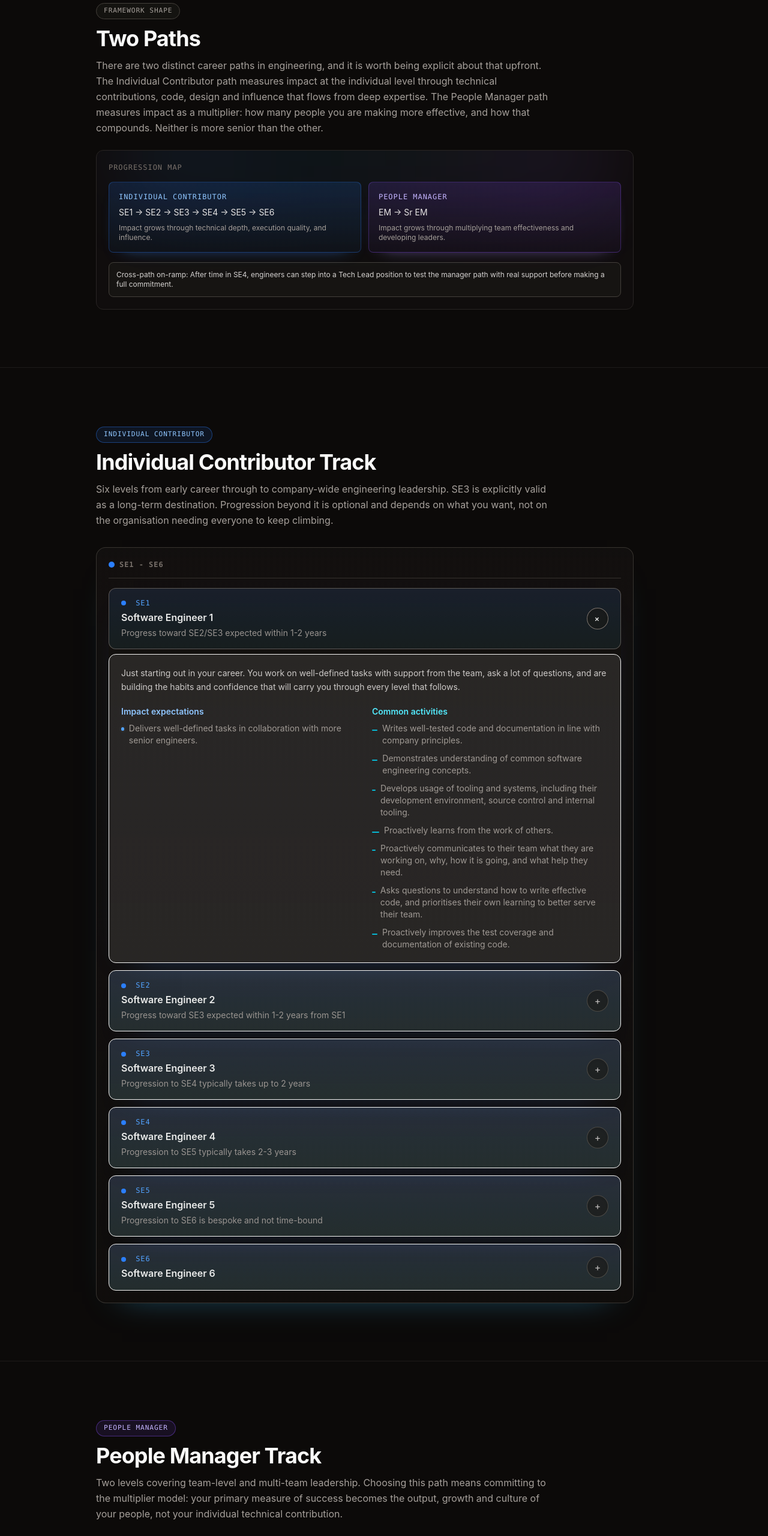
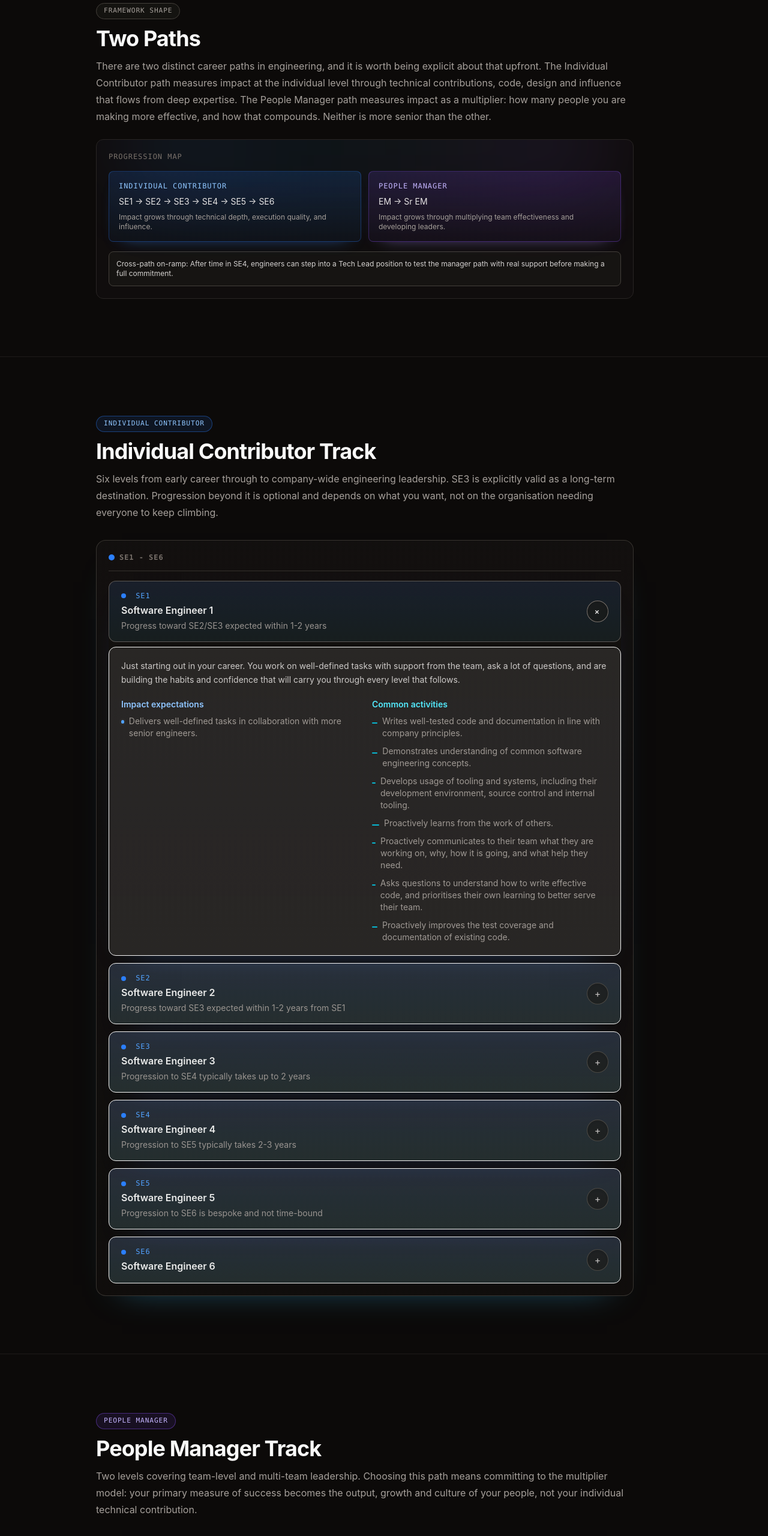
Before and after one commit to JustSteveKing/www.juststeveking.com, an Astro site: page /career-framework in a window 1280 px wide. Shown: the part 876-3436 px from the top of the page at 60% size. Built offline with nearby package versions, Linux system fonts and the light colour scheme; Astro itself is replaced by a stand-in of ours.

Commit message:
chore: switching to a prose component

```diff
--- a/src/pages/career-framework.astro
+++ b/src/pages/career-framework.astro
@@ -1,6 +1,6 @@
 ---
 import Layout from '@/layouts/Layout.astro';
-import { Container, Section, Heading, Card } from '@/components';
+import { Container, Section, Heading, Card, Prose } from '@/components';
 import { careerFramework } from '@/config/pages';
 import { levels, icLevels, managerLevels } from '@/data/career-framework';
 import LevelCard from '@/components/career/LevelCard.astro';
@@ -60,13 +60,15 @@ import PathwayDiagram from '@/components/career/PathwayDiagram.astro';
 			<div class="fade-up max-w-4xl" style="--fade-delay: 60ms;">
 				<p class="mb-3 inline-flex rounded-full border border-stone-700 bg-stone-900/60 px-3 py-1 font-mono text-[0.7rem] uppercase tracking-[0.08em] text-stone-400">Framework shape</p>
 				<Heading level={2} class="mb-3 text-2xl">Two Paths</Heading>
-				<p class="max-w-3xl text-stone-400 leading-relaxed">
+				<Prose class="text-stone-400">
+					<p>
 						There are two distinct career paths in engineering, and it is worth being explicit about that upfront.
 						The Individual Contributor path measures impact at the individual level through technical contributions,
 						code, design and influence that flows from deep expertise. The People Manager path measures impact as a
 						multiplier: how many people you are making more effective, and how that compounds. Neither is more senior
 						than the other.
 					</p>
+				</Prose>
 
 				<div class="mt-6">
 					<PathwayDiagram />
@@ -80,11 +82,13 @@ import PathwayDiagram from '@/components/career/PathwayDiagram.astro';
 			<div class="fade-up max-w-4xl" style="--fade-delay: 120ms;">
 				<p class="mb-3 inline-flex rounded-full border border-blue-500/40 bg-blue-500/10 px-3 py-1 font-mono text-[0.7rem] uppercase tracking-[0.08em] text-blue-300">Individual contributor</p>
 				<Heading level={2} class="mb-3 text-2xl">Individual Contributor Track</Heading>
-				<p class="max-w-3xl text-stone-400 leading-relaxed">
+				<Prose class="text-stone-400">
+					<p>
 						Six levels from early career through to company-wide engineering leadership. SE3 is explicitly valid as a
 						long-term destination. Progression beyond it is optional and depends on what you want, not on the
 						organisation needing everyone to keep climbing.
 					</p>
+				</Prose>
 
 				<div class="mt-8 rounded-2xl border border-stone-700/75 bg-linear-to-b from-stone-900/42 to-stone-900/24 p-5 shadow-[0_26px_55px_-44px_rgba(56,189,248,0.55)]">
 					<div class="mb-4 flex items-center gap-2 border-b border-stone-700/70 pb-3.5">
@@ -106,11 +110,13 @@ import PathwayDiagram from '@/components/career/PathwayDiagram.astro';
 			<div class="fade-up max-w-4xl" style="--fade-delay: 180ms;">
 				<p class="mb-3 inline-flex rounded-full border border-violet-500/40 bg-violet-500/10 px-3 py-1 font-mono text-[0.7rem] uppercase tracking-[0.08em] text-violet-300">People manager</p>
 				<Heading level={2} class="mb-3 text-2xl">People Manager Track</Heading>
-				<p class="max-w-3xl text-stone-400 leading-relaxed">
+				<Prose class="text-stone-400">
+					<p>
 						Two levels covering team-level and multi-team leadership. Choosing this path means committing to the
 						multiplier model: your primary measure of success becomes the output, growth and culture of your people,
 						not your individual technical contribution.
 					</p>
+				</Prose>
 
 				<div class="mt-8 rounded-2xl border border-stone-700/75 bg-linear-to-b from-stone-900/42 to-stone-900/24 p-5 shadow-[0_26px_55px_-44px_rgba(167,139,250,0.55)]">
 					<div class="mb-4 flex items-center gap-2 border-b border-stone-700/70 pb-3.5">
@@ -132,10 +138,12 @@ import PathwayDiagram from '@/components/career/PathwayDiagram.astro';
 			<div class="fade-up max-w-4xl" style="--fade-delay: 240ms;">
 				<p class="mb-3 inline-flex rounded-full border border-stone-700 bg-stone-900/60 px-3 py-1 font-mono text-[0.7rem] uppercase tracking-[0.08em] text-stone-400">Operating principles</p>
 				<Heading level={2} class="mb-3 text-2xl">What Makes This Work</Heading>
-				<p class="max-w-3xl text-stone-400 leading-relaxed">
+				<Prose class="text-stone-400">
+					<p>
 						A career framework only works if it is actually used, not just published and forgotten. These are the
 						principles that make the difference between a useful tool and a document nobody reads.
 					</p>
+				</Prose>
 
 				<div class="mt-8 grid gap-4.5 sm:grid-cols-2">
 					<Card class="group relative overflow-hidden rounded-2xl border-stone-700/75 bg-linear-to-b from-stone-900/46 to-stone-900/24 p-5 shadow-[0_24px_48px_-44px_rgba(56,189,248,0.6)] transition-all duration-200 hover:-translate-y-0.5 hover:border-stone-600/70">
```
Lines whose indentation alone changed are shown as unchanged.
